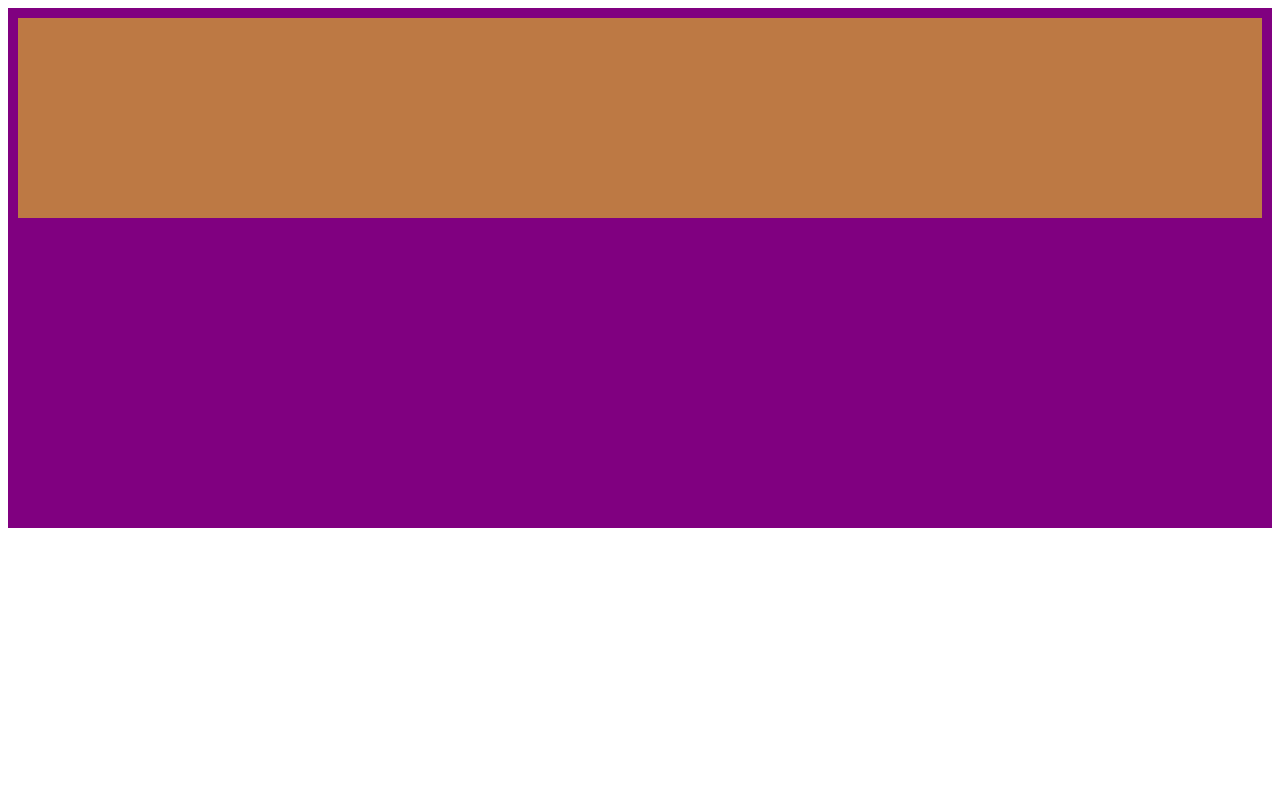
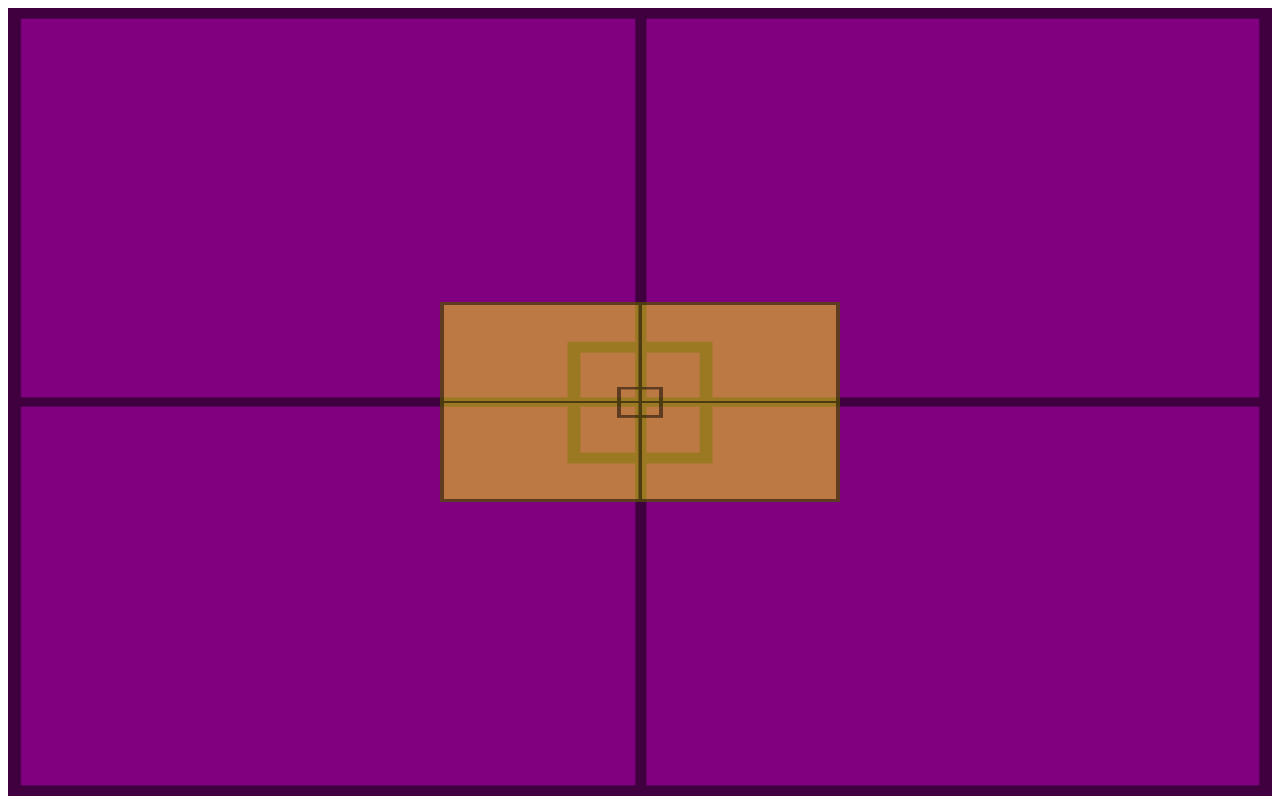
Before and after one commit to ogabrieldias/html-css, a plain HTML site: page Exercícios/Ex022/fundo07.html in a window 1280 px wide. Drawn offline with Linux system fonts and the light colour scheme.

Commit message:
Criei o desafio12

```diff
--- a/Exercícios/Ex022/fundo07.html
+++ b/Exercícios/Ex022/fundo07.html
@@ -6,14 +6,27 @@
     <title>Alinhamento vertical</title>
     <style>
         #container {
-            height: 500px;
+            background-image: url("Imagens/target001.png");
+            background-size: 100% 100%;
+            position: relative;
+            height: 96vh;
             padding: 10px;
             background-color: purple;
         }
 
         #conteudo {
+            background-image: url("Imagens/target001.png");
+            background-size: 100% 100%;
+
+            position: absolute;
              height: 200px;
+             width: 400px;
              background-color: rgba(255, 255, 0, 0.473);
+
+             left: 50%;
+             top: 50%;
+
+             transform: translate(-50%, -50%);
         }
     </style>
 </head>
```
Also changed, not shown: Exercícios/Desafio012/cordel-moderno.txt (added), Exercícios/Desafio012/imagens/background001.jpg (added), Exercícios/Desafio012/imagens/background002.jpg (added).
